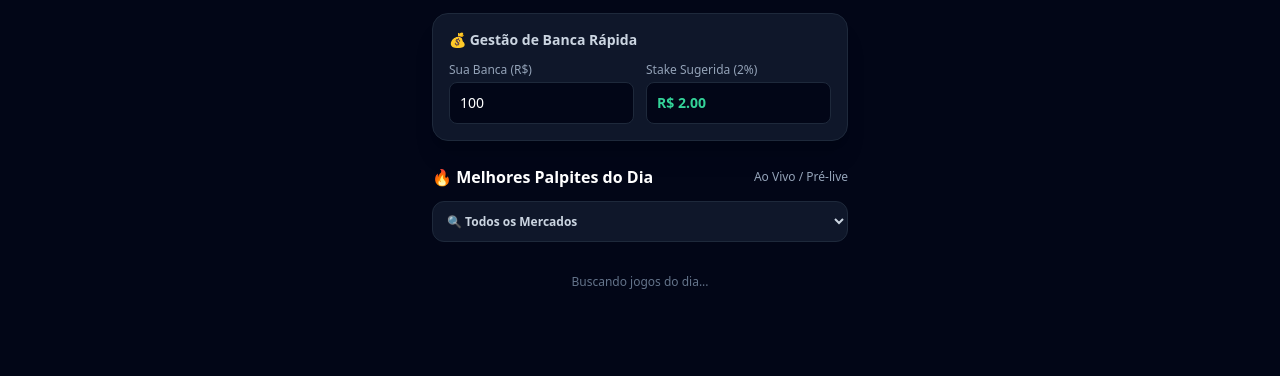
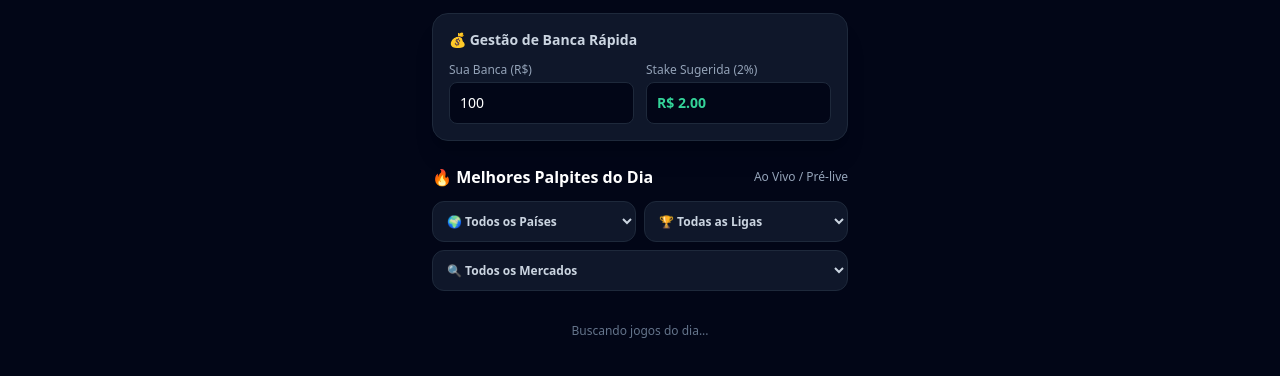
Before and after one commit to filipposilva24-bot/esporte-tips, a website with bundled scripts: page index.html in a window 1280 px wide. Shown: the part 64-440 px from the top of the page. Built offline with nearby package versions, Linux system fonts and the light colour scheme; no server answers.

Commit message:
Update index.html

```diff
--- a/index.html
+++ b/index.html
@@ -44,9 +44,18 @@
                 <span class="text-xs text-slate-400">Ao Vivo / Pré-live</span>
             </div>
 
-            <!-- Filtro de Mercados -->
-            <div class="mb-4">
-                <select id="marketFilter" class="w-full bg-slate-900 border border-slate-800 text-slate-300 text-xs rounded-xl p-2.5 focus:outline-none focus:border-emerald-500 transition-all font-semibold">
+            <!-- Filtros Avançados: País, Liga e Mercado -->
+            <div class="space-y-2 mb-4">
+                <div class="grid grid-cols-2 gap-2">
+                    <select id="countryFilter" class="bg-slate-900 border border-slate-800 text-slate-300 text-xs rounded-xl p-2.5 focus:outline-none focus:border-emerald-500 font-semibold">
+                        <option value="todos">🌍 Todos os Países</option>
+                    </select>
+                    <select id="leagueFilter" class="bg-slate-900 border border-slate-800 text-slate-300 text-xs rounded-xl p-2.5 focus:outline-none focus:border-emerald-500 font-semibold">
+                        <option value="todos">🏆 Todas as Ligas</option>
+                    </select>
+                </div>
+                <div>
+                    <select id="marketFilter" class="w-full bg-slate-900 border border-slate-800 text-slate-300 text-xs rounded-xl p-2.5 focus:outline-none focus:border-emerald-500 font-semibold">
                         <option value="todos">🔍 Todos os Mercados</option>
                         <option value="Over 2.5 Gols">Over 2.5 Gols</option>
                         <option value="Ambas Marcam (BTTS)">Ambas Marcam (BTTS)</option>
@@ -55,6 +64,7 @@
                         <option value="Empate Anula (Casa)">Empate Anula (Casa)</option>
                         <option value="Handicap Asiático -0.5">Handicap Asiático -0.5</option>
                     </select>
+                </div>
             </div>
 
             <!-- Feed onde os jogos sincronizados vão aparecer automaticamente -->
```
Lines whose indentation alone changed are shown as unchanged.
